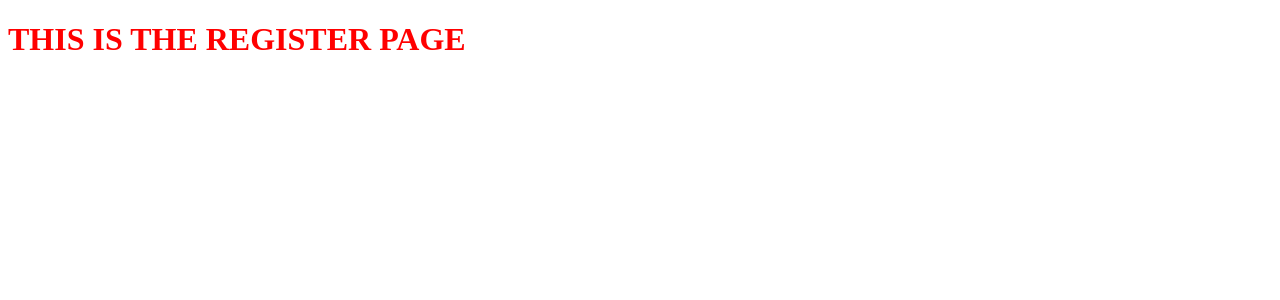
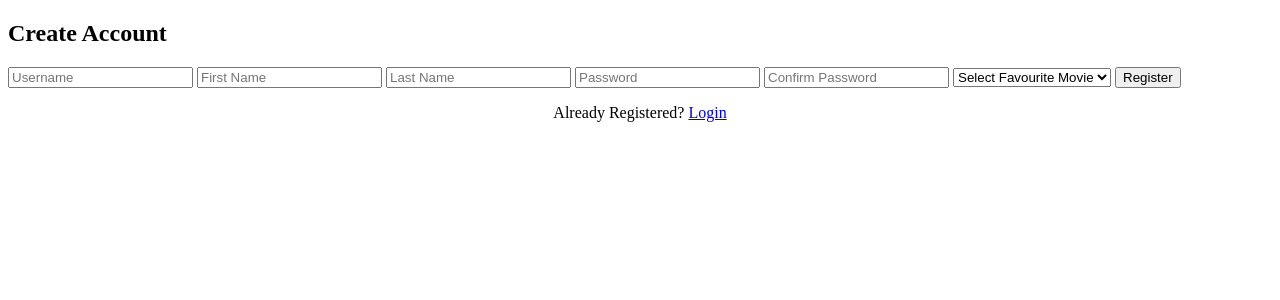
Before and after one commit to Sighakolli-MohanSai/MyApplication, a Flask app: page /register in a window 1280 px wide. Shown: the top 300 px of the page. Run offline with Flask 3, Linux system fonts and the light colour scheme.

Commit message:
Update register.html

```diff
--- a/templates/register.html
+++ b/templates/register.html
@@ -1,13 +1,81 @@
 <!DOCTYPE html>
+
 <html>
+
 <head>
-    <title>Test Register</title>
+
+<title>Register</title>
+
+<link rel="stylesheet" href="{{ url_for('static', filename='css/style.css') }}">
+
 </head>
+
 <body>
 
-<h1 style="color:red;">
-THIS IS THE REGISTER PAGE
-</h1>
+<div class="container">
+
+<h2>Create Account</h2>
+
+<form method="POST">
+
+<input type="text" name="username" placeholder="Username" required>
+
+<input type="text" name="firstname" placeholder="First Name" required>
+
+<input type="text" name="lastname" placeholder="Last Name" required>
+
+<input type="password" name="password" placeholder="Password" required>
+
+<input type="password" name="confirm_password" placeholder="Confirm Password" required>
+
+<select name="favourite_movie" required>
+
+<option value="">Select Favourite Movie</option>
+
+<option>Interstellar</option>
+
+<option>Inception</option>
+
+<option>Avatar</option>
+
+<option>Bahubali</option>
+
+<option>RRR</option>
+
+<option>KGF Chapter 2</option>
+
+<option>Pushpa</option>
+
+<option>Salaar</option>
+
+<option>Leo</option>
+
+<option>Avengers Endgame</option>
+
+</select>
+
+<button type="submit">
+
+Register
+
+</button>
+
+</form>
+
+<p align="center">
+
+Already Registered?
+
+<a href="/login">
+
+Login
+
+</a>
+
+</p>
+
+</div>
 
 </body>
+
 </html>
```
